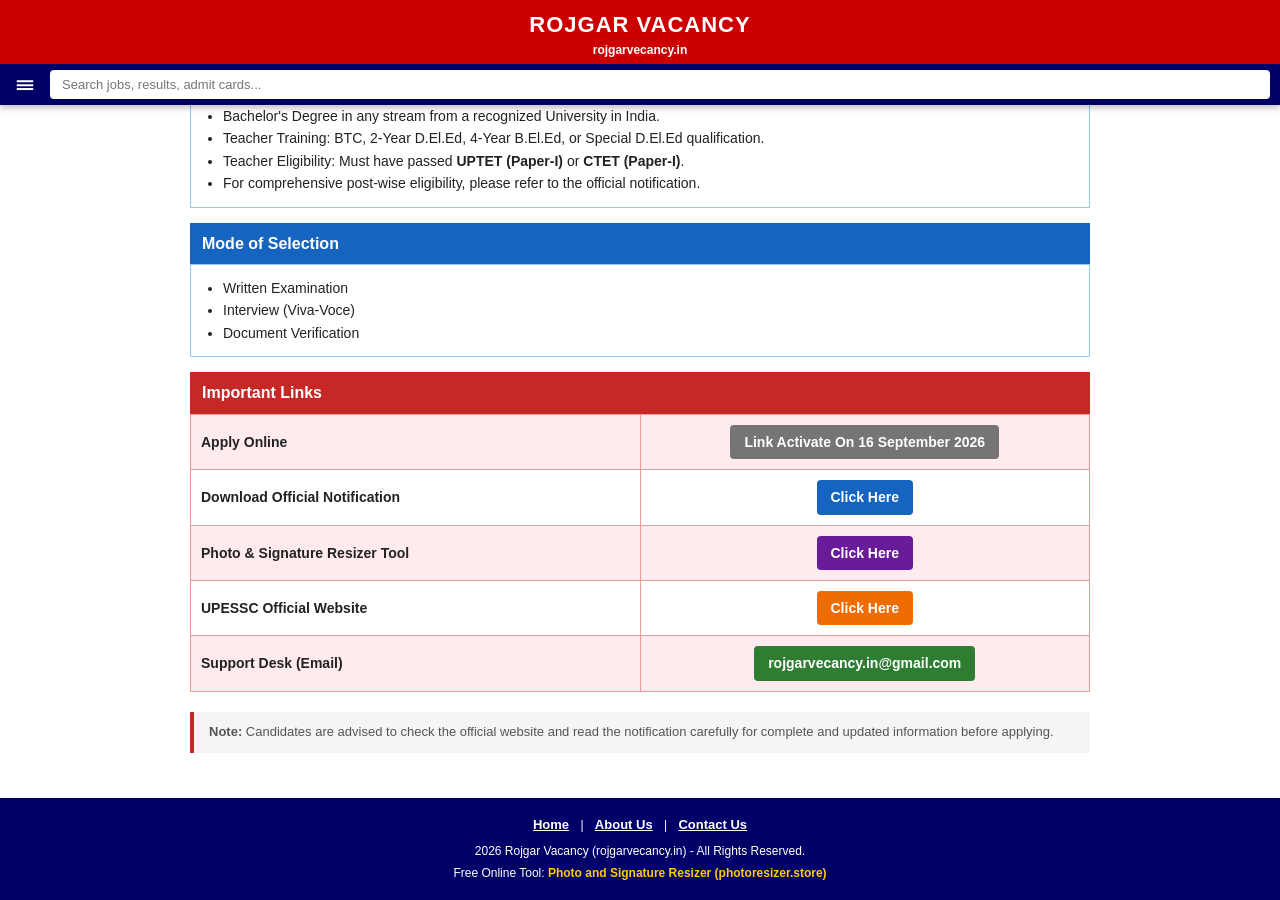
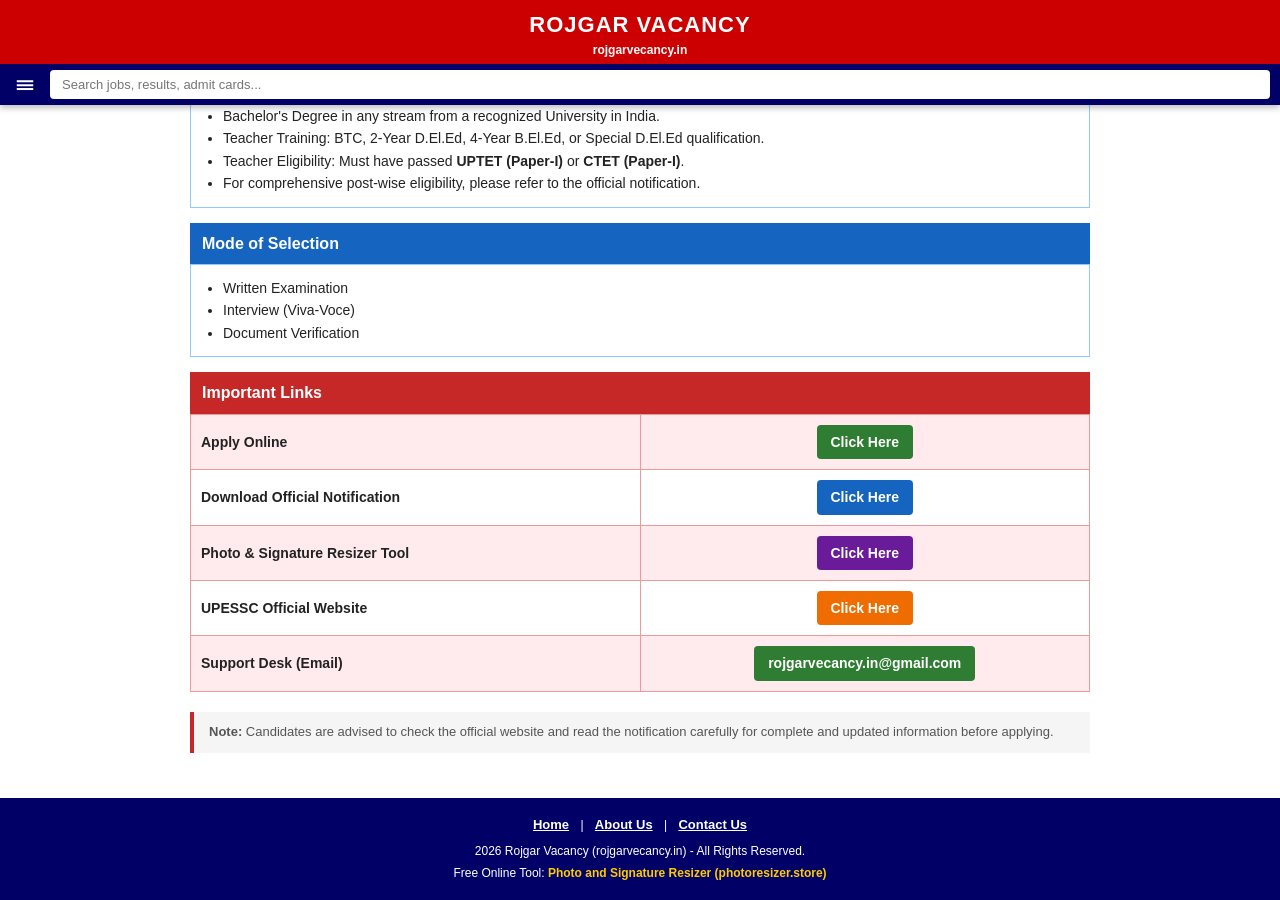
Before and after one commit to Rojgarvacancy/Rojgar-vacancy-, a Jekyll site: the page built from _posts/2026-09-15-upessc-prt-assistant-teacher-online-form-2026.md, in a window 1280 px wide and 900 px high, scrolled down 1229 px. Built offline with Jekyll 4.4.1, drawn with Linux system fonts in a browser that asks for light colours.

Commit message:
Update 2026-09-15-upessc-prt-assistant-teacher-online-form-2026.md

```diff
--- a/_posts/2026-09-15-upessc-prt-assistant-teacher-online-form-2026.md
+++ b/_posts/2026-09-15-upessc-prt-assistant-teacher-online-form-2026.md
@@ -142,7 +142,7 @@ categories: ["Latest Jobs"]
       <tr style="background: rgb(255, 235, 238);">
         <td style="border: 1px solid rgb(239, 154, 154); padding: 10px; width: 50%;"><strong>Apply Online</strong></td>
         <td style="border: 1px solid rgb(239, 154, 154); padding: 10px; text-align: center;">
-          <span style="background: rgb(117, 117, 117); border-radius: 4px; color: white; font-weight: bold; padding: 6px 14px; display: inline-block;">Link Activate On 16 September 2026</span>
+          <a href="https://apply.upessc.org/" style="background: rgb(46, 125, 50); border-radius: 4px; color: white; font-weight: bold; padding: 6px 14px; text-decoration: none; display: inline-block;" target="_blank">Click Here</a>
         </td>
       </tr>
       <tr>
```
